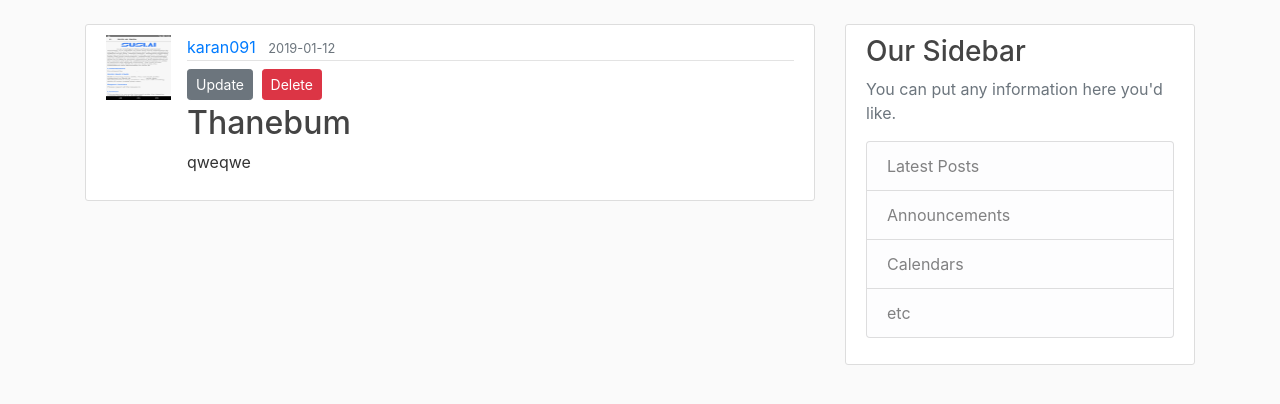
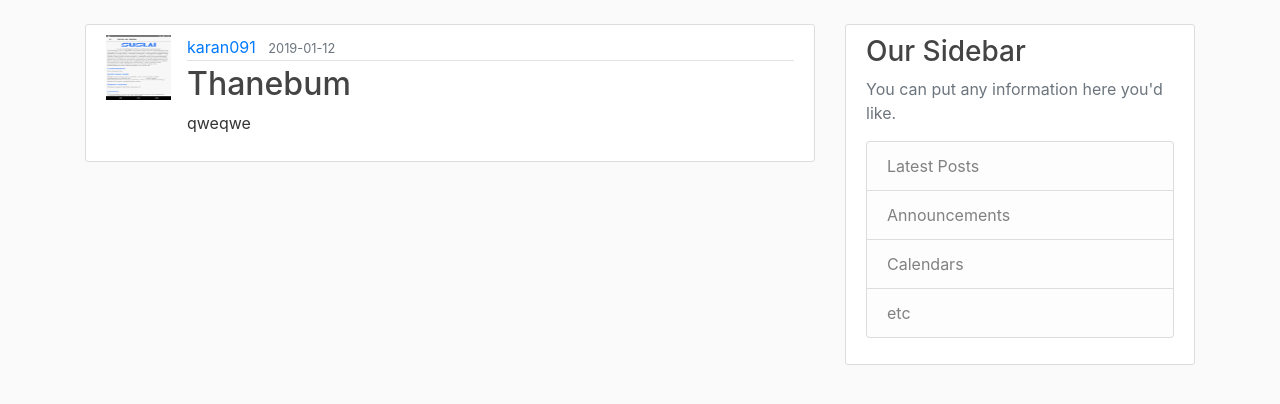
Before and after one commit to 091karan/FlaskBlogapp, a Flask app: page /post/1 in a window 1280 px wide. Shown: the part 56-460 px from the top of the page. Run offline with Flask 2, Linux system fonts and the light colour scheme; data comes from the database, SQL or seed files in the repository; some libraries are stand-ins or nearby versions.

Commit message:
Update permissions to update/delete posts

```diff
--- a/blogapp/templates/post.html
+++ b/blogapp/templates/post.html
@@ -9,11 +9,14 @@
           <small class="text-muted">{{ post.date_posted.strftime('%Y-%m-%d') }}</small>
         </div>
 
-        <a href="{{ url_for('posts.update_post',post_id=post.id) }}"
-            class="btn btn-sm btn-secondary mb-1 mt-1">Update</a>
+        {% if post.author == current_user %}
 
-        <button class="btn btn-danger btn-sm m-1" data-toggle="modal"
-              data-target="#deleteModal">Delete</button>
+          <a href="{{ url_for('posts.update_post',post_id=post.id) }}"
+              class="btn btn-sm btn-secondary mb-1 mt-1">Update</a>
+
+          <button class="btn btn-danger btn-sm m-1" data-toggle="modal"
+                data-target="#deleteModal">Delete</button>
+        {% endif %}
 
         <h2><a class="article-title" href="#">{{ post.title }}</a></h2>
         <p class="article-content">{{ post.content }}</p>
```
